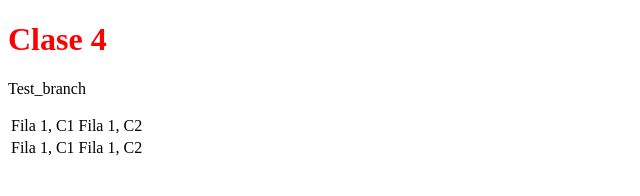
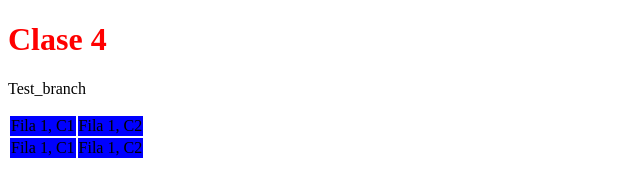
Before and after one commit to nachomarr/REPO-TIC-2-735940, a plain HTML site: page index.html in a window 1280 px wide. Shown: the whole page, without its empty margins (0-640 px from the left). Drawn offline with Linux system fonts and the light colour scheme.

Commit message:
merge_no_ff

```diff
--- a/style.css
+++ b/style.css
@@ -2,3 +2,7 @@ h1{
     color: red;
 
 }
+
+td{
+    background-color: blue;
+}
```
